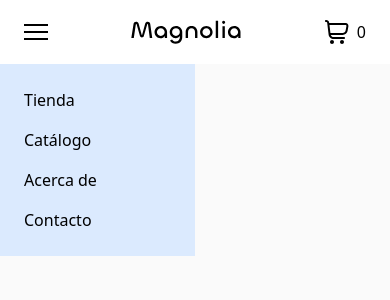
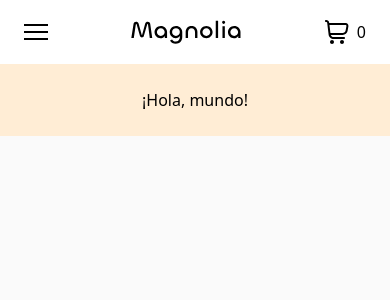
Before and after one commit to brandonpaldom/ch-ecommerce-react, a React (Create React App) app: page / in a window 390 px wide. Shown: the top 300 px of the page. Built offline with nearby package versions, Linux system fonts and the light colour scheme.

Commit message:
Shopping cart and container space added

```diff
--- a/src/App.js
+++ b/src/App.js
@@ -1,9 +1,11 @@
+import ItemListContainer from './components/ItemListContainer';
 import Navbar from './components/Navbar';
 
 function App() {
   return (
     <>
       <Navbar />
+      <ItemListContainer greeting="¡Hola, mundo!" />
     </>
   );
 }
--- /dev/null
+++ b/src/components/CartWidget.jsx
@@ -0,0 +1,12 @@
+import ShoppingCartIcon from '../assets/icons/shopping-cart.svg';
+
+function CartWidget() {
+  return (
+    <div className="flex items-center gap-2">
+      <img src={ShoppingCartIcon} alt="" />
+      <span>0</span>
+    </div>
+  );
+}
+
+export default CartWidget;
--- /dev/null
+++ b/src/components/ItemListContainer.jsx
@@ -0,0 +1,9 @@
+function ItemListContainer({ greeting }) {
+  return (
+    <div className="flex items-center justify-center bg-orange-100 p-6">
+      <h1>{greeting}</h1>
+    </div>
+  );
+}
+
+export default ItemListContainer;
--- a/src/components/Navbar.jsx
+++ b/src/components/Navbar.jsx
@@ -1,6 +1,6 @@
 import Logo from '../assets/magnolia.svg';
 import MenuIcon from '../assets/icons/menu.svg';
-import ShoppingCartIcon from '../assets/icons/shopping-cart.svg';
+import CartWidget from './CartWidget';
 
 function Navbar() {
   return (
@@ -25,14 +25,11 @@ function Navbar() {
               Contacto
             </a>
           </div>
-          <div className="flex gap-2">
-            <img src={ShoppingCartIcon} alt="" />
-            <span>0</span>
-          </div>
+          <CartWidget />
         </nav>
       </header>
 
-      <div className="fixed w-1/2 bg-blue-100 p-6 sm:hidden">
+      <div className="fixed hidden w-1/2 bg-blue-100 p-6">
         <div className="flex flex-col gap-4">
           <a href="/" className="hover:underline">
             Tienda
```
